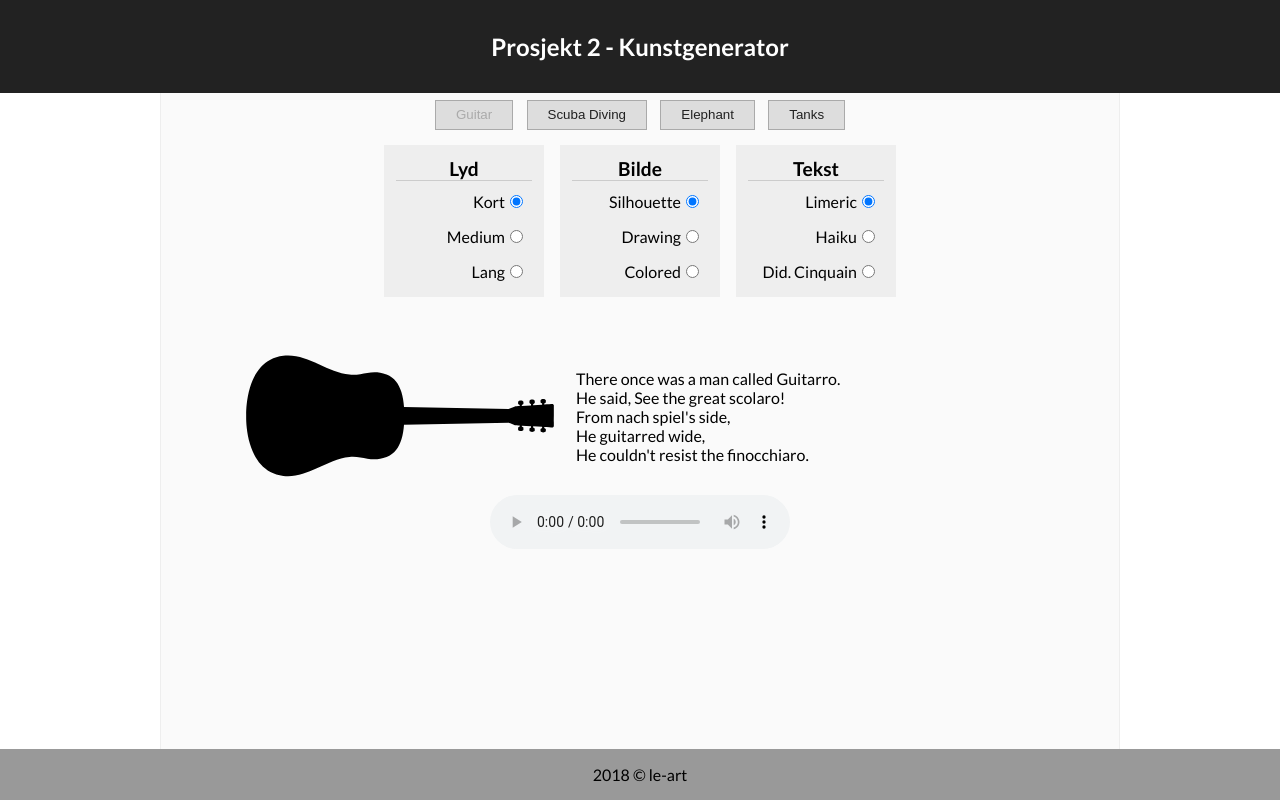
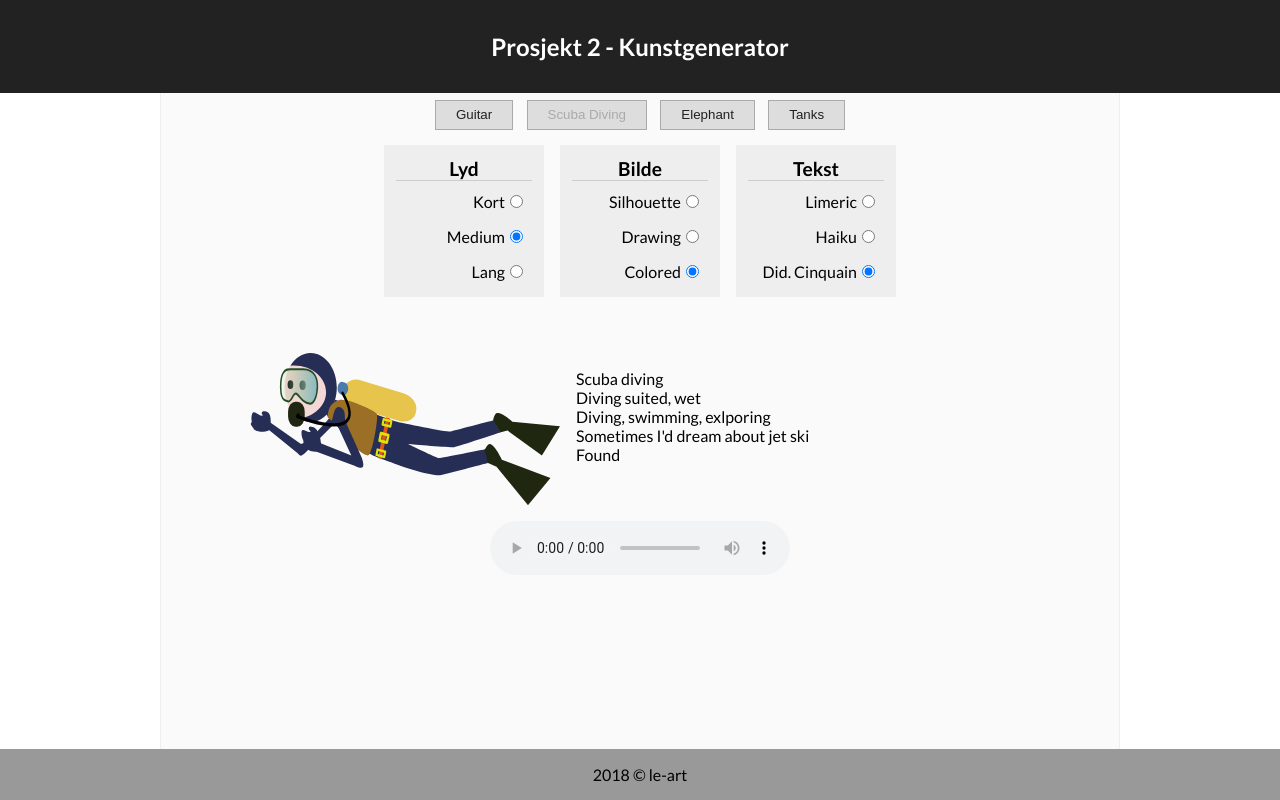
Before and after one commit to IT2810/it2810-webutvikling-h18-prosjekt-2-gruppe--20, a React (Create React App) app: page / in a window 1280 px wide. Built offline with nearby package versions, Linux system fonts and the light colour scheme.

Commit message:
Closes #20. Generate random combination of tabs and cats on refresh

```diff
--- a/src/pages/HomePage.js
+++ b/src/pages/HomePage.js
@@ -65,14 +65,14 @@ const tabs = [
 
 export default class HomePage extends Component {
   state = {
-    selectedTab: tabs[0],
+    selectedTab: tabs[Math.floor(Math.random() * 4)],
     categories: [],
     currentImage: null,
     currentText: null,
     currentAudio: null,
-    selectedSoundCategory: categories.audio[0],
-    selectedImgCategory: categories.img[0],
-    selectedTextCategory: categories.text[0],
+    selectedSoundCategory: categories.audio[Math.floor(Math.random() * 3)],
+    selectedImgCategory: categories.img[Math.floor(Math.random() * 3)],
+    selectedTextCategory: categories.text[Math.floor(Math.random() * 3)],
   };
 
   componentDidMount() {
```
